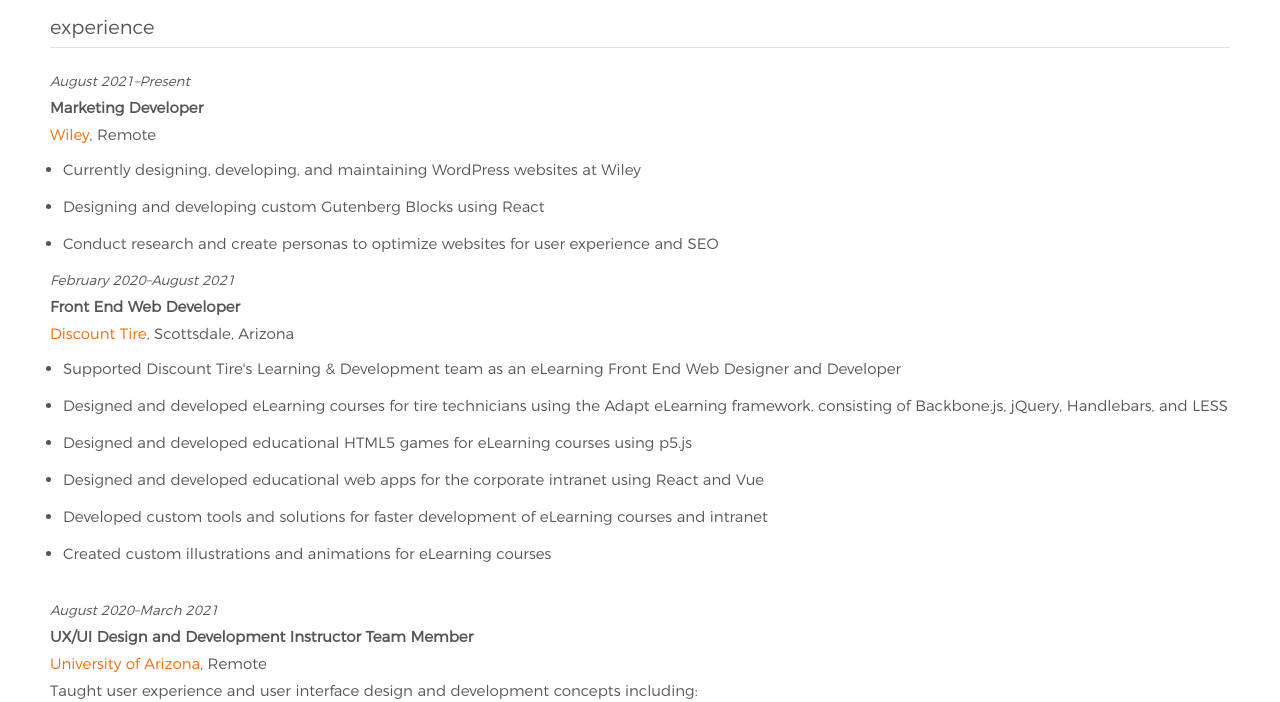
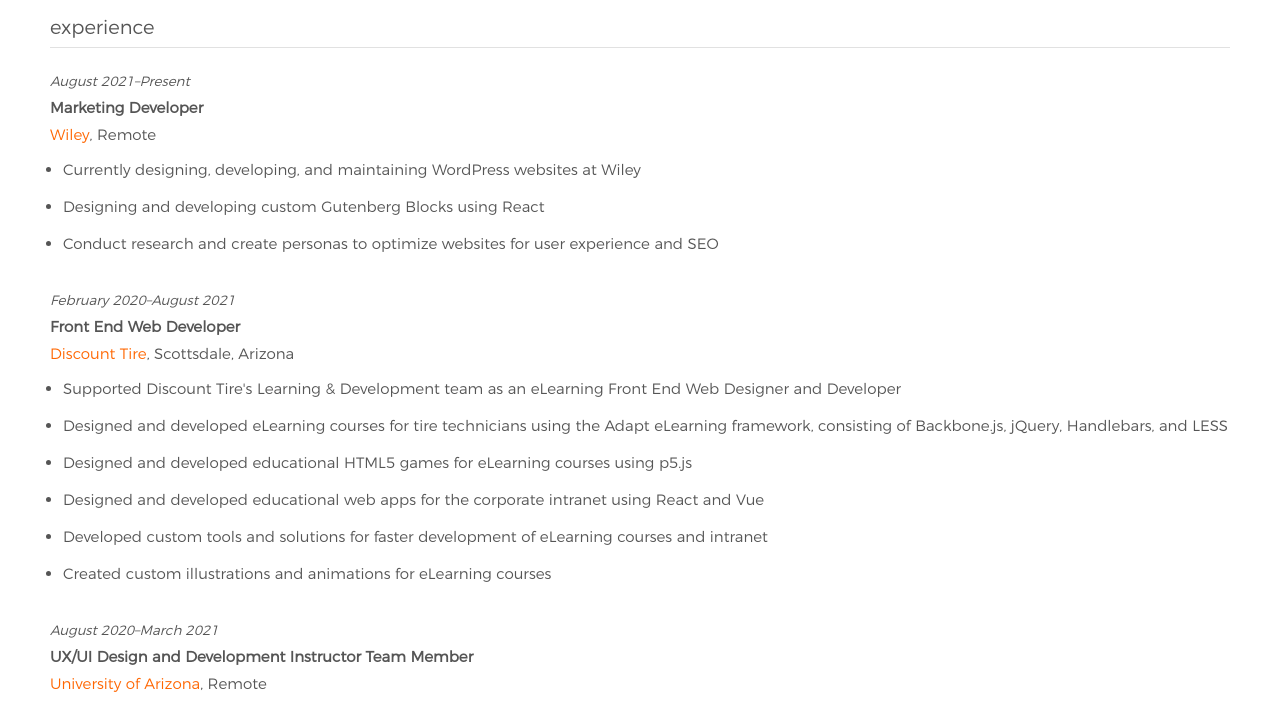
Before and after one commit to srs815/resume, a plain HTML site: page index.html in a window 1280 px wide. Shown: the part 82-784 px from the top of the page. Drawn offline with nearby package versions, Linux system fonts and the light colour scheme; some packages are replaced by stand-ins of ours; a script that the page names is missing; files whose address does not match are found by name.

Commit message:
added date space

```diff
--- a/index.html
+++ b/index.html
@@ -99,7 +99,7 @@
                         <li class="resume_bullets">Conduct research and create personas to optimize websites for user experience and SEO</li>
                     </ul>
 
-                    <p class="resume_dates">February 2020–August 2021</p>
+                    <p class="resume_dates push_dates">February 2020–August 2021</p>
                     <p class="resume_text"><strong>Front End Web Developer</strong></p>
                     <p class="resume_text"><a href="https://www.discounttire.com/" title="Discount Tire" target="_blank">Discount Tire</a>, Scottsdale, Arizona</p>
                     <ul class="ul_padLeft">
```
